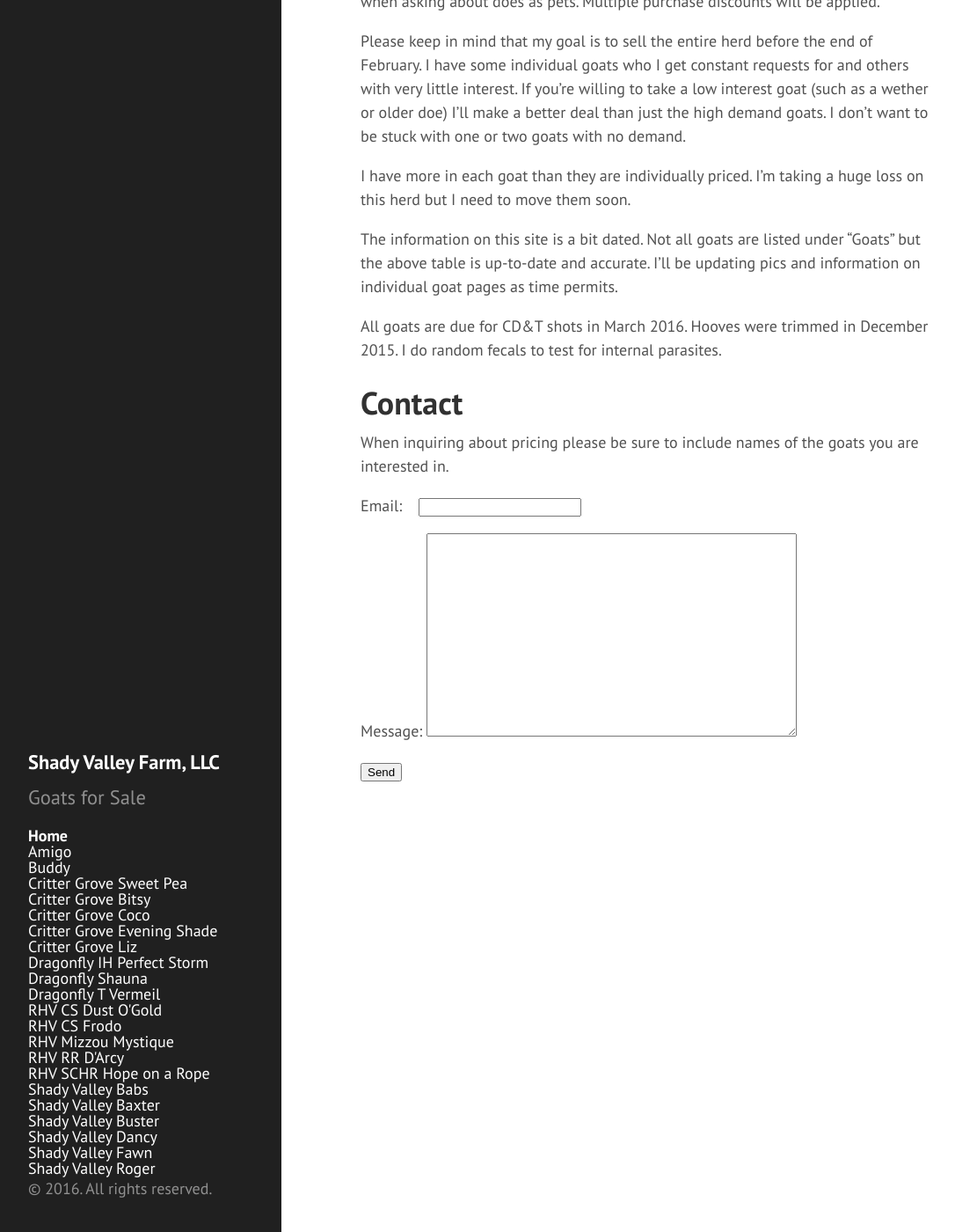
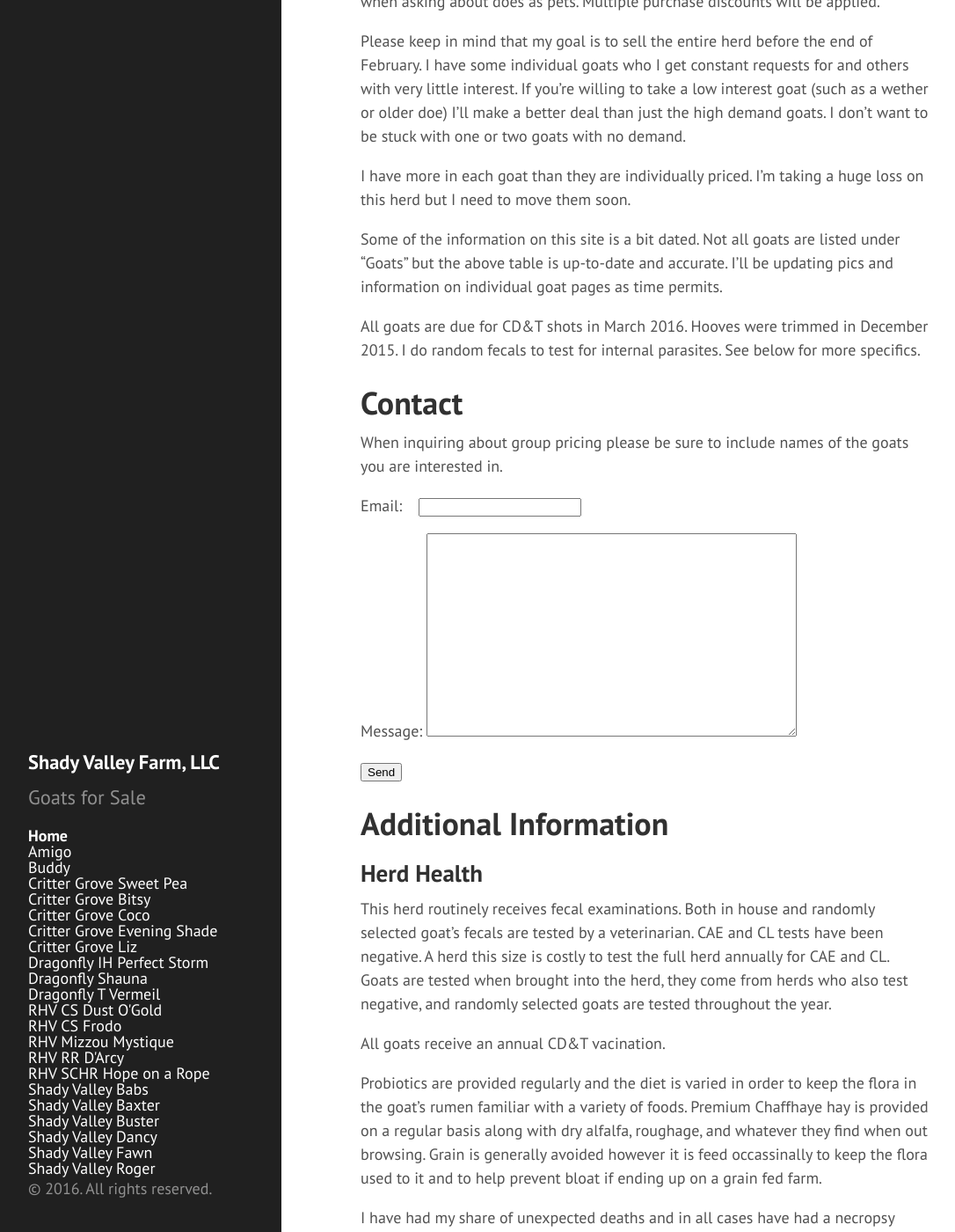
Before and after one commit to shadyvalleyfarm/shadyvalleyfarm.github.io, a Jekyll site: the page built from index.md, in a window 1280 px wide and 1400 px high, scrolled down 3806 px. Shown: the whole window at 88% size, without its empty margins (4-1090 px from the left). Built offline with Jekyll 4.4.1, drawn with Linux system fonts in a browser that asks for light colours; Markdown is read by kramdown in place of the engine named in the settings; some of the changed text lies outside the part shown.

Commit message:
Update herd health

```diff
--- a/index.md
+++ b/index.md
@@ -132,16 +132,31 @@ as a wether or older doe) I'll make a better deal than just the high demand goat
 
 I have more in each goat than they are individually priced. I'm taking a huge loss on this herd but I need to move them soon.
 
-The information on this site is a bit dated. Not all goats are listed under "Goats"  but the above table is up-to-date and accurate. I'll be updating pics and information on individual goat pages as time permits.
+Some of the information on this site is a bit dated. Not all goats are listed under "Goats"  but the above table is up-to-date and accurate. I'll be updating pics and information on individual goat pages as time permits.
 
-All goats are due for CD&T shots in March 2016. Hooves were trimmed in December 2015. I do random fecals to test for internal parasites.
+All goats are due for CD&T shots in March 2016. Hooves were trimmed in December 2015. I do random fecals to test for internal parasites. See below for more specifics.
 
 # Contact
 
-When inquiring about pricing please be sure to include names of the goats you are interested in.
+When inquiring about group pricing please be sure to include names of the goats you are interested in.
 
 <form action="http://formspree.io/wes0209@yahoo.com" method="POST">
   <p>Email:&nbsp;&nbsp;&nbsp; <input type="email" name="_replyto"></p>
   <p>Message: <textarea name="body" cols='50' rows='15'></textarea></p>
   <input type="submit" value="Send">
 </form>
+
+# Additional Information
+
+## Herd Health
+
+This herd routinely receives fecal examinations. Both in house and randomly selected goat's fecals are tested by a veterinarian.  CAE and CL tests have been negative. A herd this size is costly to test the full herd annually for CAE and CL. Goats are tested when brought into the herd, they come from herds who also test negative, and randomly selected goats are tested throughout the year.
+
+All goats receive an annual CD&T vacination.
+
+Probiotics are provided regularly and the diet is varied in order to keep the flora in the goat's rumen familiar with a variety of foods.  Premium Chaffhaye hay is provided on a regular basis along with
+dry alfalfa, roughage, and whatever they find when out browsing.  Grain is generally avoided however it is feed occassinally to keep the flora used to it and to help prevent bloat if ending up on a grain fed farm.
+
+I have had my share of unexpected deaths and in all cases have had a necropsy performed to know the actual cause of death.  A lot of breeders will just say they have only had goats die from "bloat" which unfortunately is not a very good diagnosis since most dead goats will look bloated.  We have had goats die from various reasons including copper toxicosis (too much copper - never did find the source) and a sudden parasite outbreak.
+
+I'm happy to discuss any health concerns and provide test results.  Some tests have been performed by local veterinarian and others by the University of Missouri Veterinary Services Laboratory.
```
